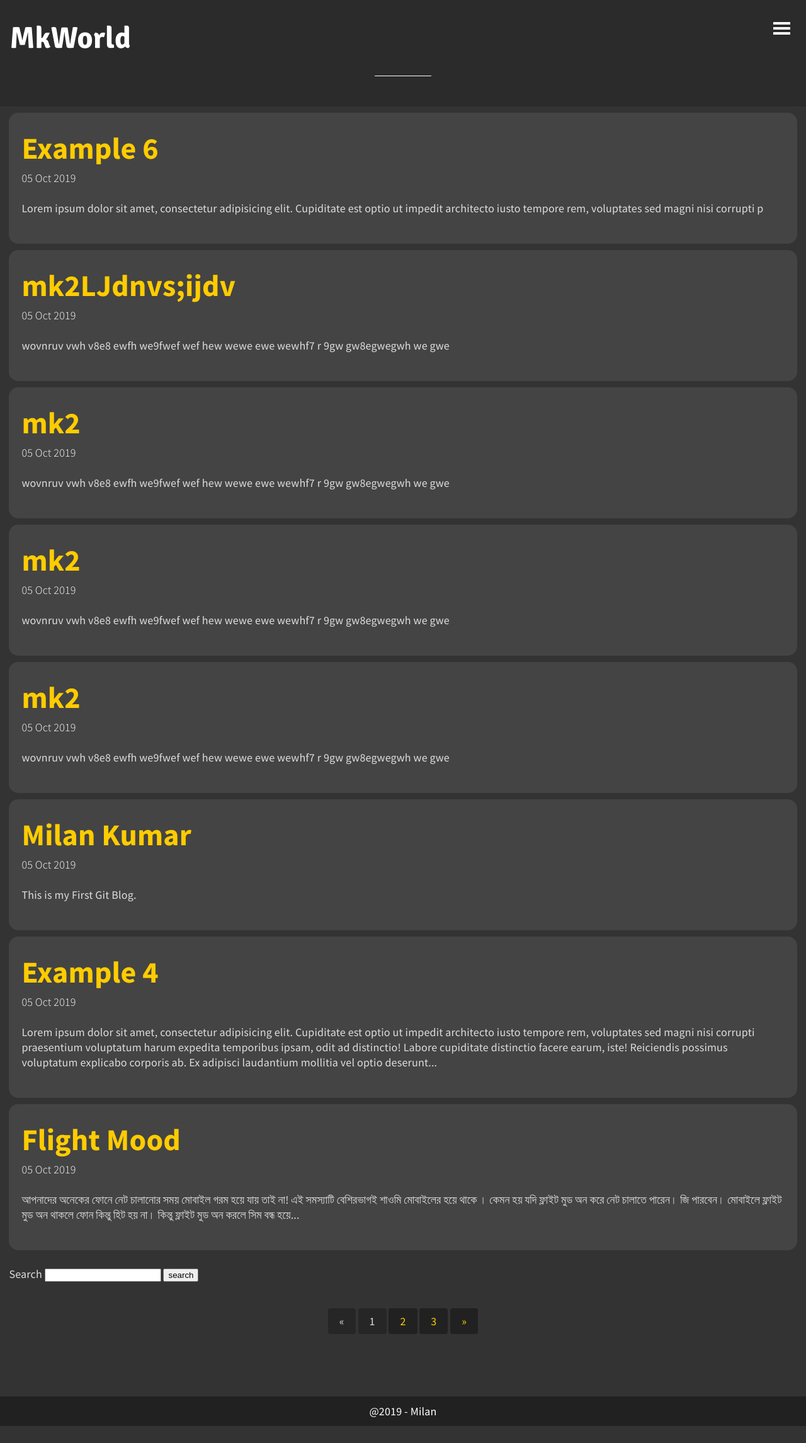
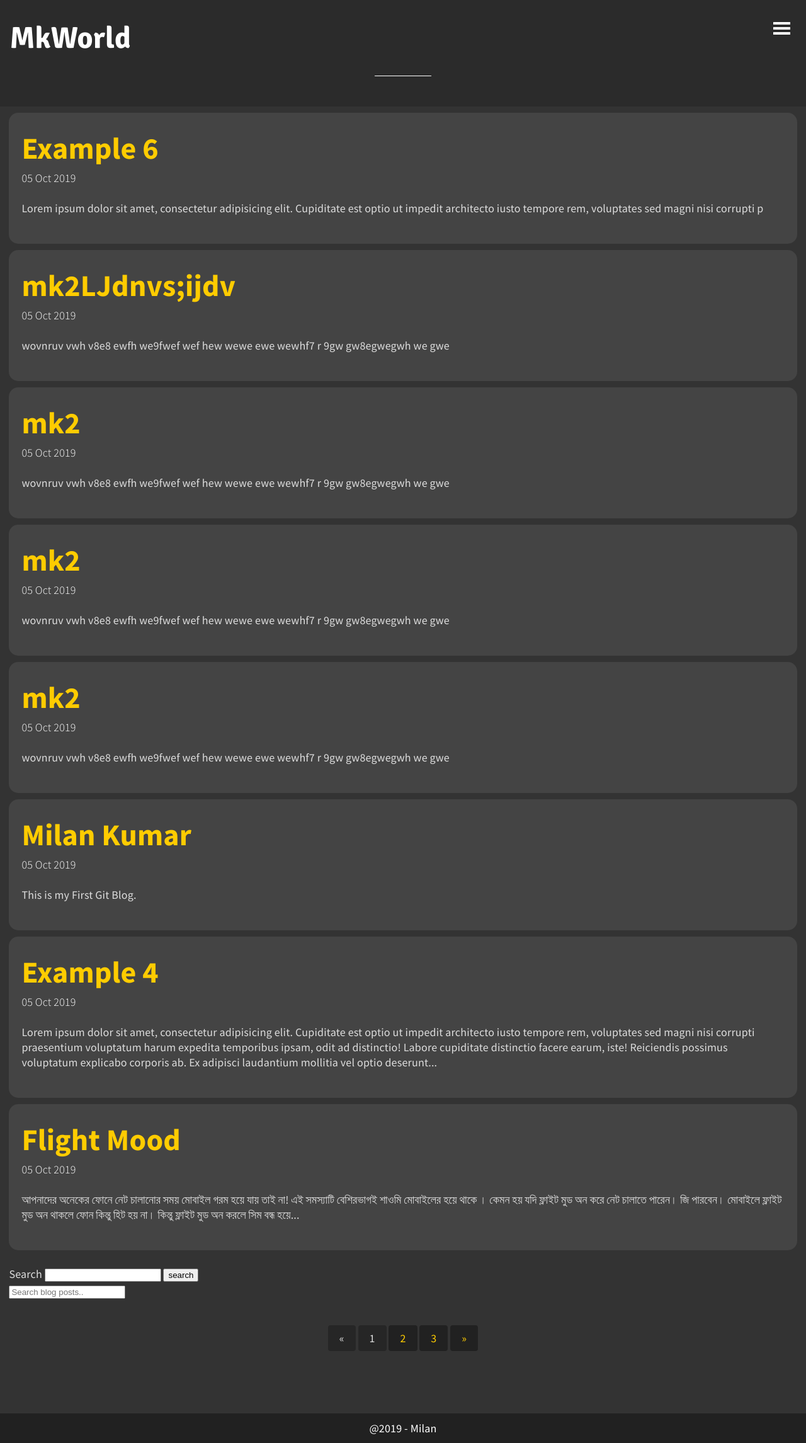
Before and after one commit to bdmilan/blog, a Jekyll site: the page built from index.html, in a window 1280 px wide. Shown: the whole page at 63% size. Built offline with Jekyll 4.4.1, drawn with Linux system fonts in a browser that asks for light colours; the list of posts is cut into pages by our own code; before the commit the page ends 2264 px from its top, so only the background shows below that.

Commit message:
Update index.html

```diff
--- a/index.html
+++ b/index.html
@@ -22,3 +22,9 @@
 		<input type="text" id="search_box" name="query">
 		<input type="submit" value="search">
 	</form>
+<!-- HTML elements for search -->
+<input type="text" id="search-input" placeholder="Search blog posts..">
+<ul id="results-container"></ul>
+
+<!-- script pointing to jekyll-search.js -->
+<script src="{{ site.baseurl }}/search-script.js"></script>
```
